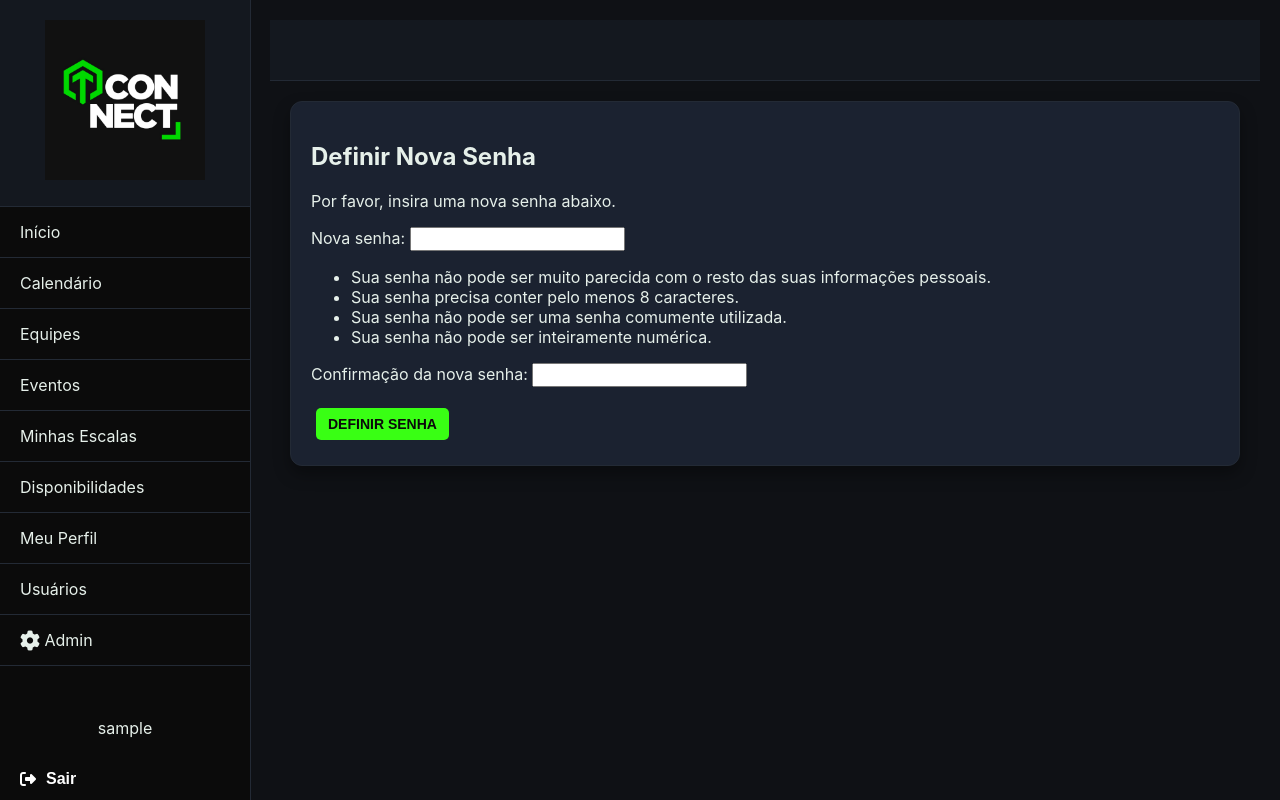
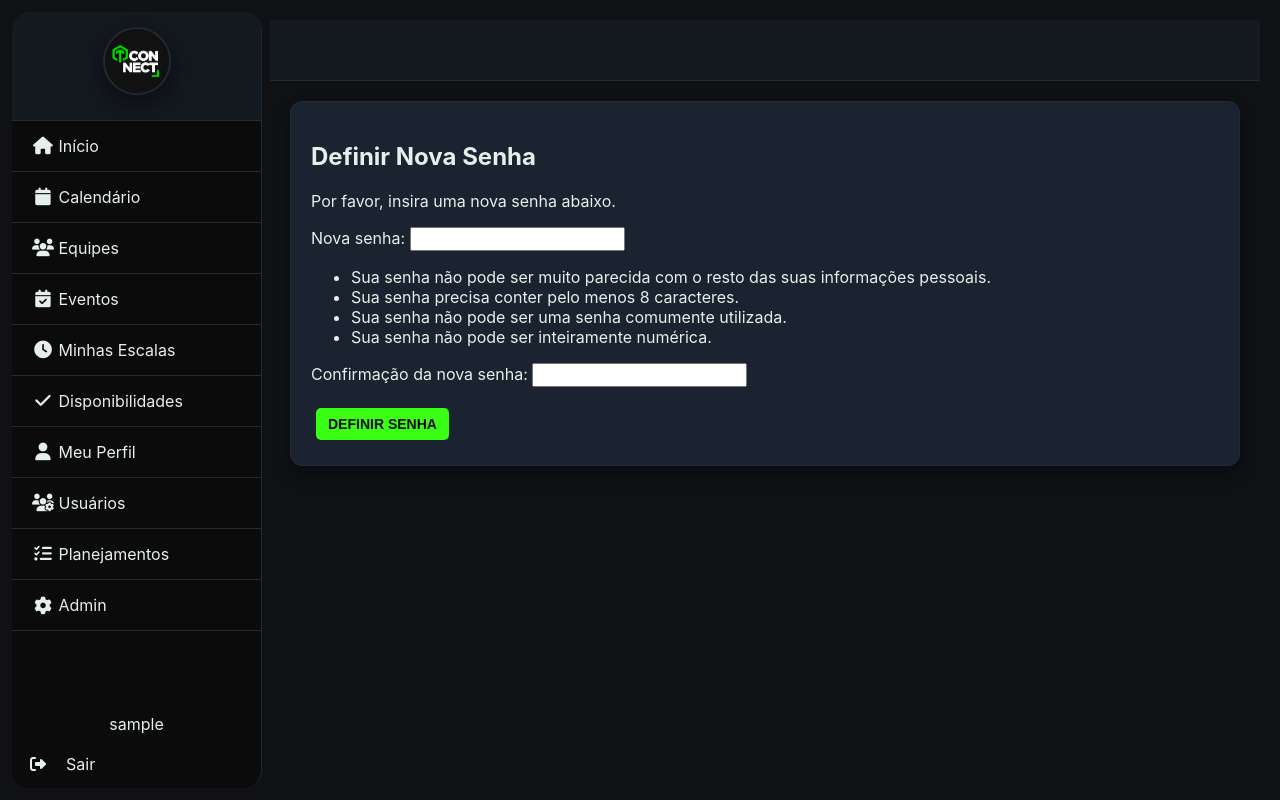
Before and after one commit to simoesjonatas/escalaconnect, a Django app: page /api/user/set-password/ in a window 1280 px wide. Run offline with Django 4.2, Linux system fonts and the light colour scheme; the visitor is signed in with stand-in values (Sample User, id 1); data that the repository does not hold is empty; parts of the project's set-up code (start-up, migrations or seed data) failed here and were passed over; some libraries are stand-ins or nearby versions.

Commit message:
Adiciona funcionalidade para aplicar planejamento em eventos, incluindo novos formulários e rotas, além de melhorias na interface do usuário.

```diff
--- a/evento/urls.py
+++ b/evento/urls.py
@@ -33,6 +33,8 @@ urlpatterns = [
     # planejamento
     path('planejamento-equipes/', planejamento_equipes, name='planejamento_equipes'),
     path('evento-planejamento-equipes/', create_evento_planejamento, name='create_evento_planejamento'),
+    path('planejamento/aplicar-eventos/', aplicar_planejamento_eventos, name='planejamento_aplicar_eventos'),
+    path('planejamento/<int:planejamento_id>/aplicar-eventos/', aplicar_planejamento_eventos, name='planejamento_aplicar_eventos_com_id'),
 
     # evento com planejamento recorrente
     path('gerar-eventos-planejamento/', gerar_eventos_planejamento, name='gerar_eventos_planejamento'),
--- a/planejamento/forms.py
+++ b/planejamento/forms.py
@@ -14,6 +14,9 @@ class PlanejamentoFuncaoForm(forms.ModelForm):
     class Meta:
         model = PlanejamentoFuncao
         fields = ['funcao']
+        widgets = {
+            'funcao': forms.Select(attrs={'class': 'form-control'}),
+        }
 
     def __init__(self, *args, **kwargs):
         planejamento = kwargs.pop('planejamento', None)
--- /dev/null
+++ b/static/css/menu.css
@@ -0,0 +1,99 @@
+/* Estilos customizados para o menu lateral com rolagem */
+.sidebar {
+    overflow-y: auto;
+    max-height: calc(100vh - 24px);
+    scrollbar-width: thin;
+    scrollbar-color: var(--connect-green) var(--connect-black);
+    border-radius: 18px;
+    overflow-x: hidden;
+    margin: 12px;
+    height: calc(100vh - 24px);
+    box-sizing: border-box;
+    padding-bottom: 8px;
+    -webkit-overflow-scrolling: touch;
+    overscroll-behavior: contain;
+}
+
+.logo {
+    display: flex;
+    justify-content: center;
+    padding: 18px 0 6px;
+}
+
+.logo-link {
+    display: inline-flex;
+    align-items: center;
+    justify-content: center;
+}
+
+.logo-img {
+    width: 64px;
+    height: 64px;
+    border-radius: 50%;
+    object-fit: cover;
+    border: 2px solid var(--connect-border);
+    box-shadow: 0 8px 20px rgba(0, 0, 0, 0.45);
+    animation: floatLogo 4s ease-in-out infinite;
+}
+
+.menu {
+    padding: 0;
+    margin: 0;
+    list-style: none;
+}
+.menu li {
+    margin: 0;
+}
+.menu a {
+    display: flex;
+    align-items: center;
+    gap: 10px;
+    color: var(--connect-text);
+    text-decoration: none;
+    padding: 12px 18px;
+    border-radius: 6px;
+    transition: background 0.2s;
+}
+.menu a:hover {
+    background: var(--connect-surface);
+    color: var(--connect-green);
+}
+.menu i {
+    min-width: 22px;
+    text-align: center;
+    font-size: 1.1em;
+}
+.menu-bottom {
+    margin-top: 12px;
+    padding: 10px 18px 6px;
+}
+.logout-button {
+    background: none;
+    border: none;
+    color: var(--connect-text);
+    font: inherit;
+    display: flex;
+    align-items: center;
+    gap: 10px;
+    cursor: pointer;
+    padding: 0;
+}
+.logout-button:hover {
+    color: var(--connect-green);
+}
+
+@keyframes floatLogo {
+    0%, 100% { transform: translateY(0); }
+    50% { transform: translateY(-6px); }
+}
+
+@media (max-width: 768px) {
+    .sidebar {
+        margin: 0;
+        border-radius: 18px;
+        height: 100dvh;
+        max-height: 100dvh;
+        overflow-y: auto;
+        -webkit-overflow-scrolling: touch;
+    }
+}
--- a/templates/includes/menu.html
+++ b/templates/includes/menu.html
@@ -1,4 +1,6 @@
 {% load static %}
+<link rel="stylesheet" href="{% static 'css/menu.css' %}">
+<link rel="stylesheet" href="https://cdnjs.cloudflare.com/ajax/libs/font-awesome/6.5.0/css/all.min.css">
 
 <nav class="sidebar">
     <div class="logo">
@@ -7,21 +9,20 @@
         </a>
     </div>
     <ul class="menu">
-        <li><a href="{% url 'base_page' %}">Início</a></li>
-        <li><a href="{% url 'calendario' %}">Calendário</a></li>
-        <li><a href="{% url 'equipe_list' %}">Equipes</a></li>
-        <li><a href="{% url 'evento_list' %}">Eventos</a></li>
-        <li><a href="{% url 'minhas_escalas' %}">Minhas Escalas</a></li>
-
-        <li><a href="{% url 'lista_disponivel' %}">Disponibilidades</a></li>
-        {% comment %} <li><a href="{% url 'lista_ocupado' %}">Indisponibilidades</a></li>  <!-- Link para indisponibilidades --> {% endcomment %}
-
-        <!-- <li><a href="{% url 'usuario_list' %}">Usuários</a></li> -->
-        <li><a href="{% url 'perfil_usuario' %}">Meu Perfil</a></li>
+        <li><a href="{% url 'base_page' %}"><i class="fa fa-home"></i> Início</a></li>
+        <li><a href="{% url 'calendario' %}"><i class="fa fa-calendar"></i> Calendário</a></li>
+        <li><a href="{% url 'equipe_list' %}"><i class="fa fa-users"></i> Equipes</a></li>
+        <li><a href="{% url 'evento_list' %}"><i class="fa fa-calendar-check"></i> Eventos</a></li>
+        <li><a href="{% url 'minhas_escalas' %}"><i class="fa fa-clock"></i> Minhas Escalas</a></li>
+        <li><a href="{% url 'lista_disponivel' %}"><i class="fa fa-check"></i> Disponibilidades</a></li>
+        {% comment %} <li><a href="{% url 'lista_ocupado' %}"><i class="fa fa-times"></i> Indisponibilidades</a></li> {% endcomment %}
+        <li><a href="{% url 'perfil_usuario' %}"><i class="fa fa-user"></i> Meu Perfil</a></li>
         {% if request.user.is_leader or request.user.is_staff or request.user.is_superuser %}
-        <li><a href="{% url 'usuario_list' %}">Usuários</a></li>
+        <li><a href="{% url 'usuario_list' %}"><i class="fa fa-users-cog"></i> Usuários</a></li>
         {% endif %}
-
+        {% if user.is_superuser or user.is_staff %}
+        <li><a href="{% url 'planejamento_list' %}"><i class="fa fa-tasks"></i> Planejamentos</a></li>
+        {% endif %}
         {% if request.user.is_superuser %}
         <li>
             <a class="dropdown-item" href="{% url 'admin:index' %}">
@@ -30,8 +31,6 @@
         </li>
         {% endif %}
     </ul>
-
-    <!-- Logout na parte inferior do menu -->
     <div class="menu-bottom">
         <div class="user-info">
             {{ user.username }}
```
Also changed, not shown: evento/forms_planejamento.py (+27 -0 lines), evento/views_planejamento.py (+46 -2 lines), planejamento/views.py (+43 -17 lines), static/css/login.css (+53 -0 lines), templates/login.html (+17 -0 lines), templates/planejamento/planejamento_aplicar_eventos.html (added, +66 -0 lines), templates/planejamento/planejamento_detail.html (+8 -2 lines), templates/planejamento/planejamento_form.html (+60 -23 lines).
